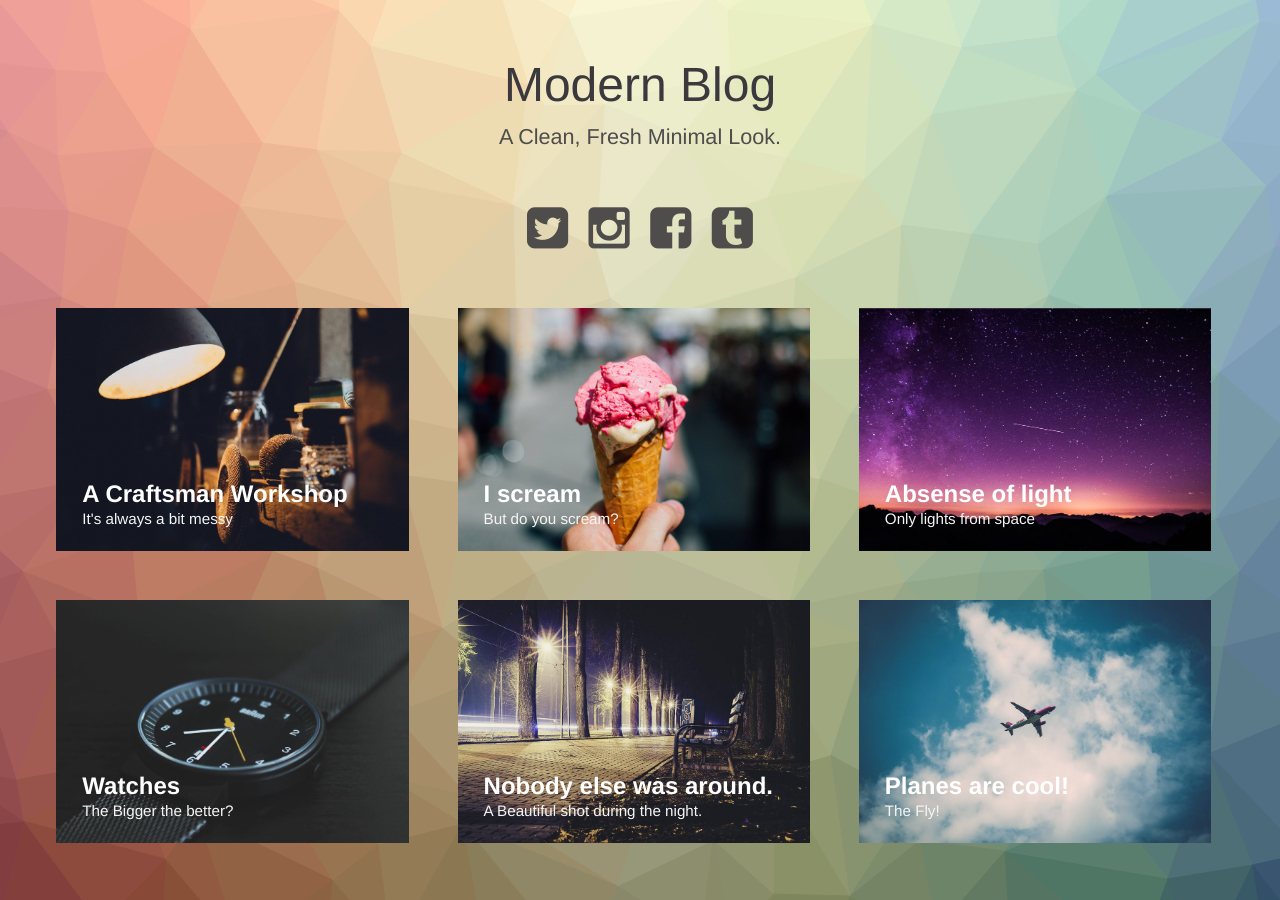
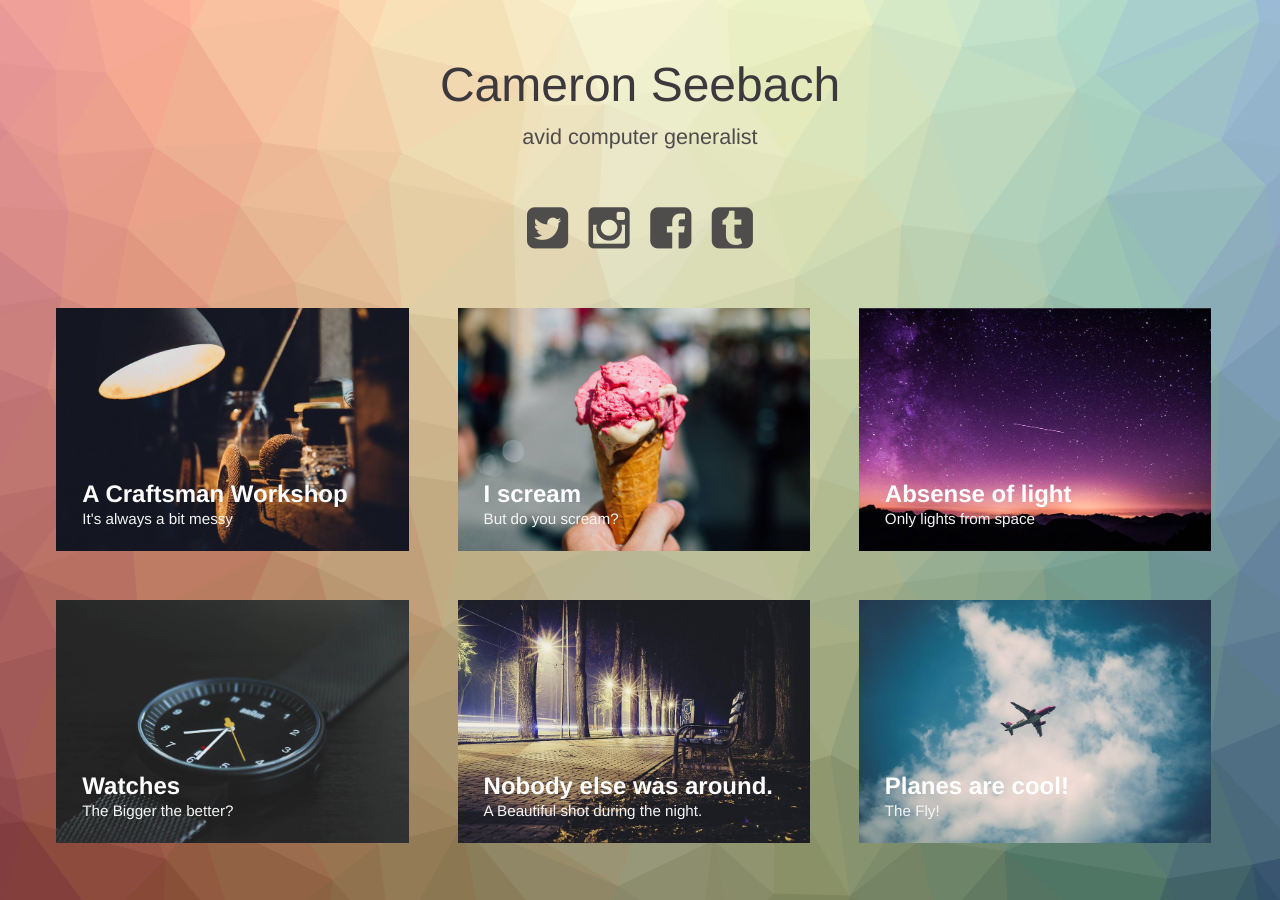
Before and after one commit to cseebach/cseebach.github.io, a Jekyll site: the page built from index.html, in a window 1280 px wide. Built offline with Jekyll 4.4.1, drawn with Linux system fonts in a browser that asks for light colours.

Commit message:
add title to index.html

```diff
--- a/index.html
+++ b/index.html
@@ -28,7 +28,7 @@
     <body class="body">
         <div class="container">
             <header class="header">
-                <h1>Modern Blog<span>A Clean, Fresh Minimal Look.</span></h1>
+                <h1>{{site.title}}<span>{{site.description}}</span></h1>
                 <nav class="links">
                     <a href="#"><i class="fa fa-twitter-square fa-3x"></i></a>
                     <a href="#"><i class="fa fa-instagram fa-3x"></i></a>
```
